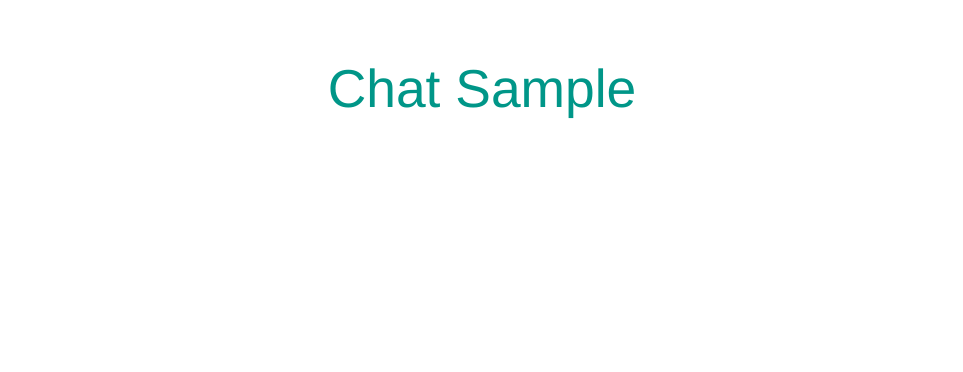
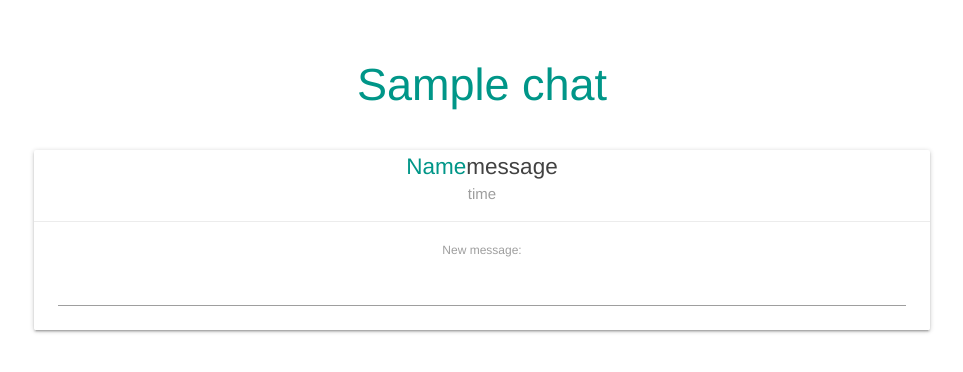
Before and after one commit to dkgian/vue-chat, a Vue app: page /#/ in a window 1280 px wide. Both pictures are taken after typing "Sample" into the empty fields and a click on the button "ENTER CHATROOM!". Shown: the top 372 px of the page, without its empty margins (158-1121 px from the left). Built offline with nearby package versions, Linux system fonts and the light colour scheme.

Commit message:
add newMsg component

```diff
--- a/src/components/Chat.vue
+++ b/src/components/Chat.vue
@@ -1,13 +1,35 @@
 <template>
   <div class="chat container">
-    <h2 class="teal-text">Chat {{ name }}</h2>
+    <h2 class="center teal-text">{{ name }} chat</h2>
+    <div class="card">
+
+      <div clss="card-content">
+        <ul class="messages">
+          <li>
+            <span class="teal-text">Name</span>
+            <span class="grey-text text-darken-3">message</span>
+            <span class="grey-text time">time</span>
+          </li>
+        </ul>
+      </div>
+
+      <div class="card-action">
+        <NewMessage :name="name" />
+      </div>
+
+    </div>
   </div>
 </template>
 
 <script>
+import NewMessage from '@/components/NewMessage'
+
 export default {
   name: 'Chat',
   props: ['name'],
+  components: {
+    NewMessage,
+  },
   data() {
     return {
 
@@ -17,5 +39,15 @@
 </script>
 
 <style>
-
+.chat h2 {
+  font-size: 3em;
+  margin-bottom: 40px;
+}
+.chat span {
+  font-size: 1.5em;
+}
+.chat .time {
+  display: block;
+  font-size: 1em;
+}
 </style>
--- /dev/null
+++ b/src/components/NewMessage.vue
@@ -0,0 +1,28 @@
+<template>
+  <div class="new-message">
+    <form @submit.prevent="addMessage">
+      <label for="new-message">New message: </label>
+      <input type="text" name="new-message" v-model="newMessage"/>
+    </form>
+  </div>
+</template>
+
+<script>
+export default {
+  name: 'NewMessage',
+  props: ['name'],
+  data() {
+    return {
+      newMessage: null,
+    }
+  },
+  methods: {
+    addMessage() {
+      console.log(this.newMessage, this.name, Date.now())
+    },
+  },
+}
+</script>
+
+<style>
+</style>
```
